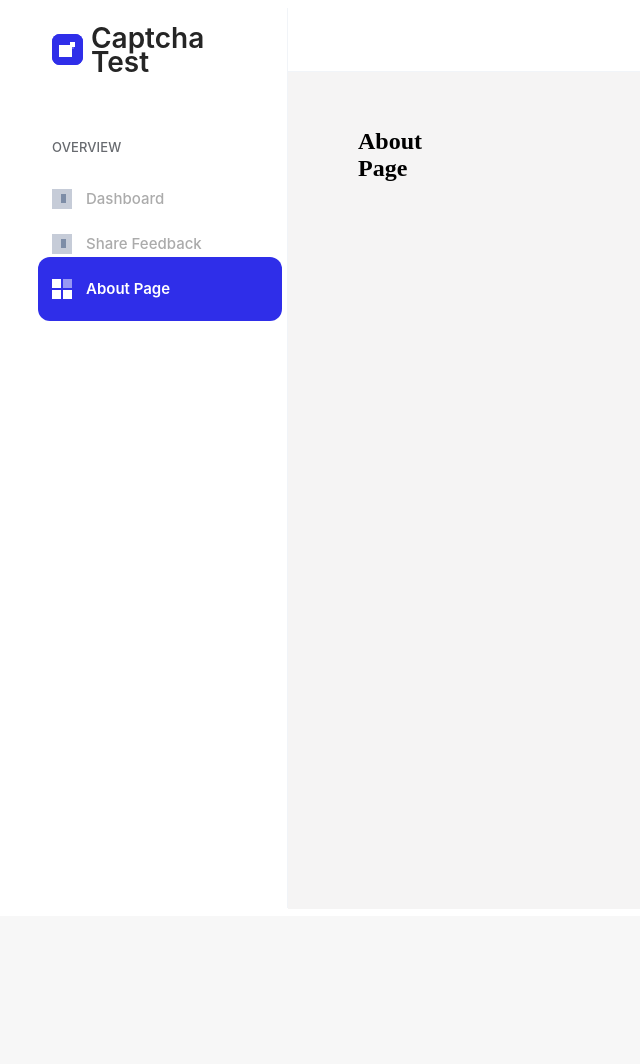
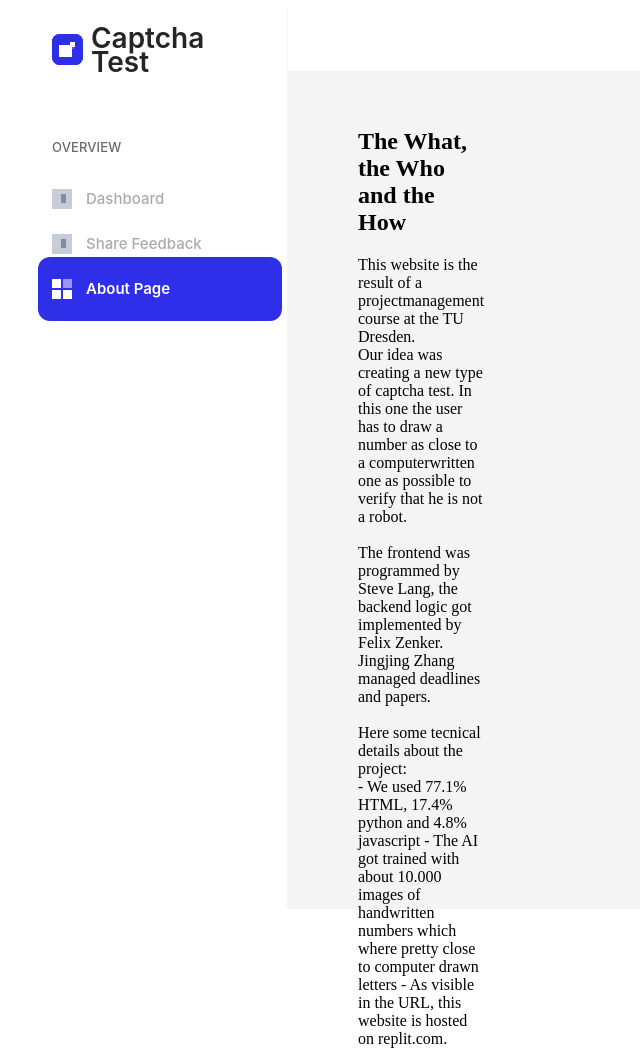
Before and after one commit to FelixZe/Captcha-Test-Project, a Flask app: page /about-page in a window 1280 px wide; the page is wider, and only the part inside the window is pictured. Shown: that part, without its empty margins (0-640 px from the left). Before the commit the page ends 321 px from the top of that part, so only its background shows below. Run offline with Flask 3, Linux system fonts and the light colour scheme; parts of the project's set-up code (start-up, migrations or seed data) failed here and were passed over; some libraries are stand-ins or nearby versions.

Commit message:
added text to about

```diff
--- a/templates/aboutpage.html
+++ b/templates/aboutpage.html
@@ -144,8 +144,17 @@
                     Captcha Test</div>
             </div>
             <div class="feedback-form" style="margin-left: 350px; margin-top: 100px; position: absolute;">
-                <h2>About Page</h2>
-                <p></p>
+                <h2>The What, the Who and the How</h2>
+                <p>This website is the result of a projectmanagement course at the TU Dresden. </br>
+                Our idea was creating a new type of captcha test. In this one the user has to draw a number as close to a computerwritten one as possible to
+                verify that he is not a robot.</br></br>
+                The frontend was programmed by Steve Lang, the backend logic got implemented by Felix Zenker. </br>
+                Jingjing Zhang managed deadlines and papers.</br></br>
+                Here some tecnical details about the project:</br>
+                - We used 77.1% HTML, 17.4% python and 4.8% javascript
+                - The AI got trained with about 10.000 images of handwritten numbers which where pretty close to computer drawn letters
+                - As visible in the URL, this website is hosted on replit.com.
+                </p>
             </div>
         </div>
     </div>
```
